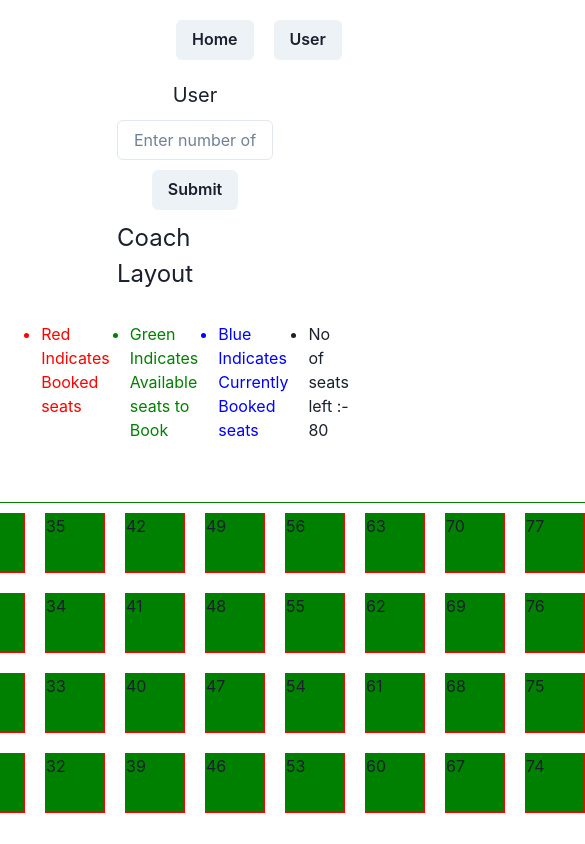
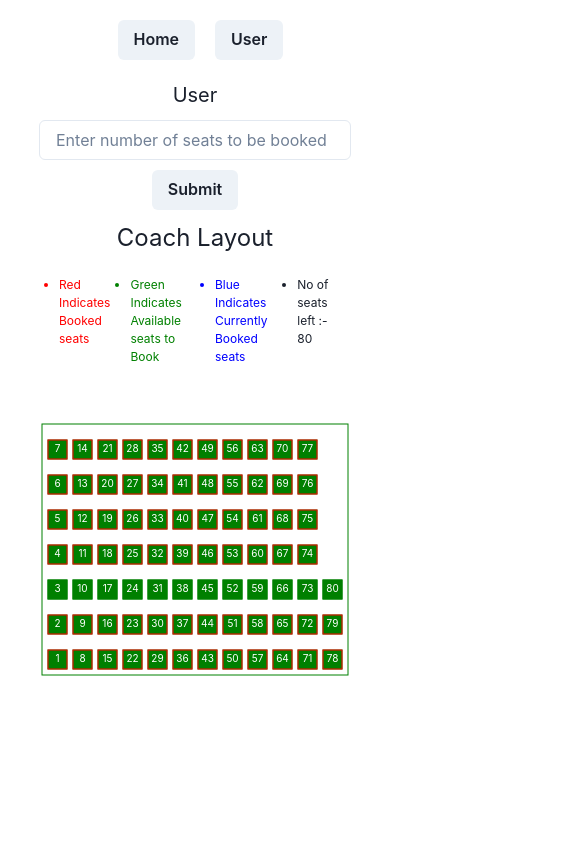
Before and after one commit to MohanM501/UnstopTrainCoach, a React (Create React App) app in the folder frontend/: page /user in a window 390 px wide. Shown: the top 844 px of the page, 585 px wide, since content can reach past the window. Built offline with nearby package versions, Linux system fonts and the light colour scheme; no server answers.

Commit message:
added responsiveness and loading indicator

```diff
--- a/frontend/src/Components/Layout.css
+++ b/frontend/src/Components/Layout.css
@@ -4,8 +4,10 @@
     grid-template-columns: repeat(7,1fr);
     gap:20px;
     rotate: 270deg;
-    margin-top: -140px;
+    margin-top: -120px;
     padding:10px;
+    color:white;
+    text-align:center;
 }
 .child{
     border:1px solid red;
@@ -22,12 +24,7 @@
     rotate: 90deg;
     background-color: green;
 }
-.blue{
-    border:1px solid blue;
-    width:60px;
-    height:60px;
-    rotate: 90deg;
-}
+
 .gap1,.child1,.blue1{
     background-color: red;
     rotate: 90deg;
@@ -41,14 +38,55 @@
 }
 .blue1{
     background-color: blue;
-
 }
 
 
-@media (max-width:500px) {
+@media (max-width:650px) {
+    .container{
+        gap:5px;
+        font-size: 10px;
+        padding:5px;
+        margin-top: 20px;
+    }
+    .child{
+        width:20px;
+        height:20px;
+    }
+    .gap{
+        width:20px;
+        height:20px;
+        margin-right: 10px;
+    }
+    .gap1,.child1,.blue1{
+        width:20px;
+        height:20px;
+    }
+    .gap1{
+        margin-right: 20px;
+    }
+}
+
+@media (min-width:651px ) and (max-width:1000px){
+    .container{
+        gap:10px;
+        margin-top: 0px;
+    }
+    .child{
+        width:40px;
+        height:40px;
+    }
+    .gap{
+        width:40px;
+        height:40px;
+        margin-right: 20px;
+    }
+
+    .gap1,.child1,.blue1{
+        width:40px;
+        height:40px;
+    }
+    .gap1{
+        margin-right: 40px;
+    }
 
 }
-
-@media (min-width:501px ) and (max-width:900px){
-
-}
--- a/frontend/src/Components/Layout.jsx
+++ b/frontend/src/Components/Layout.jsx
@@ -3,7 +3,7 @@ import { useState } from 'react';
 import { useEffect } from 'react';
 import { useDispatch, useSelector } from 'react-redux';
 import { Get_Matrix } from '../Redux/action';
-
+import {Heading} from "@chakra-ui/react";
 import "./Layout.css";
 
 const Layout = () => {
@@ -27,7 +27,7 @@ const Layout = () => {
         setDiff([...diff,Number(booked)])
        }
 
-    },[matrix,booked,diff])
+    },[matrix,booked])
 
     useEffect(()=>{
         let arr=new Array(80).fill(0);
@@ -37,12 +37,15 @@ const Layout = () => {
         dispatch(Get_Matrix);
     },[dispatch]);
 
+    if(isLoading){
+        return <Heading>....Loading...</Heading>
+    }
 
   return (
     <div className='container'>
             {array.length>0 && array.map((item,ind)=>{
                 return (
-                    (ind+1>diff[0] && ind+1<=diff[diff.length-1]?<div key={ind} className={item===0?"blue":"blue1"}>{ind+1}</div>:((ind+1-3)%7===0?<div key={ind}  className={item===0?"gap":"gap1"}>{ind+1}</div>:<div key={ind} className={item===0?'child':'child1'}>{ind+1}</div> ))
+                    (ind+1>diff[0] && ind+1<=diff[diff.length-1]?<div key={ind} className={"blue1"}>{ind+1}</div>:((ind+1-3)%7===0?<div key={ind}  className={item===0?"gap":"gap1"}>{ind+1}</div>:<div key={ind} className={item===0?'child':'child1'}>{ind+1}</div> ))
                 )
             })}
     </div>
--- /dev/null
+++ b/frontend/src/Components/Navbar.css
@@ -0,0 +1,20 @@
+.nav-container{
+    width:15%;
+    display:flex;
+    gap:20px;
+    margin:auto;
+    padding:20px;
+}
+
+@media(min-width:601px) and (max-width:1000px){
+    .nav-container{
+        width:20%;
+    }
+
+}
+
+@media(max-width:600px){
+    .nav-container{
+        width:50%;
+    }
+}
--- a/frontend/src/Components/Navbar.jsx
+++ b/frontend/src/Components/Navbar.jsx
@@ -1,11 +1,12 @@
 import React from 'react';
 import { Link } from 'react-router-dom';
 import {Button} from '@chakra-ui/react';
+import "./Navbar.css";
 
 const Navbar = () => {
 
   return (
-    <div style={{"width":"20%",display:"flex",gap:"20px",margin:"auto",padding:"20px"}}>
+    <div className="nav-container" >
         <Link to="/" ><Button _hover={{bg:"teal"}}>Home</Button></Link>
         <Link to="/user"><Button _hover={{bg:"teal"}}>User</Button></Link>
     </div>
--- a/frontend/src/Pages/Home.jsx
+++ b/frontend/src/Pages/Home.jsx
@@ -4,7 +4,7 @@ import {Heading} from "@chakra-ui/react";
 const Home = () => {
   return (
     <div style={{display:"flex",justifyContent:"center"}}>
-        <Heading>Welcome to Train booking App</Heading>
+        <Heading fontSize={{md:"xl",lg:"3xl"}}>Welcome to Train booking App</Heading>
     </div>
   )
 }
--- a/frontend/src/Pages/User.jsx
+++ b/frontend/src/Pages/User.jsx
@@ -37,7 +37,7 @@ const User = () => {
         <div>
             <Text fontSize={"2xl"}>Coach Layout</Text>
         </div>
-        <div style={{margin:"30px",display:"flex",gap:"20px"}}>
+        <div className={styles.ind}>
             <ul style={{color:"red"}}>
                <li><Text>Red Indicates Booked seats</Text></li>
             </ul>
--- a/frontend/src/Pages/User.module.css
+++ b/frontend/src/Pages/User.module.css
@@ -8,3 +8,20 @@
     justify-content: center;
     margin-bottom: 10px;
 }
+.ind{
+    display: flex;
+    gap:40px;
+    margin: 20px;
+}
+
+@media (max-width:650px){
+    .parent{
+        width:80%;
+    }
+    .ind{
+        display: flex;
+        gap:20px;
+        margin: 20px;
+        font-size: 12px;
+    }
+}
```
